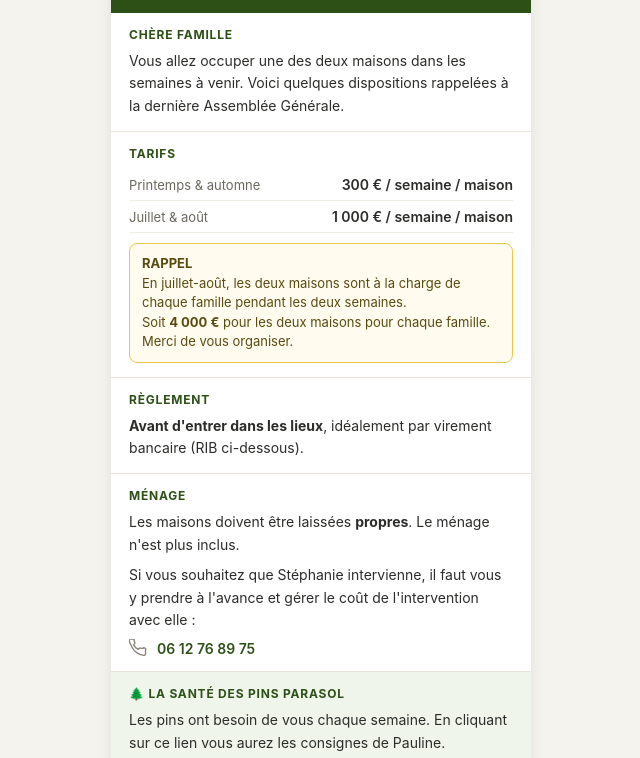
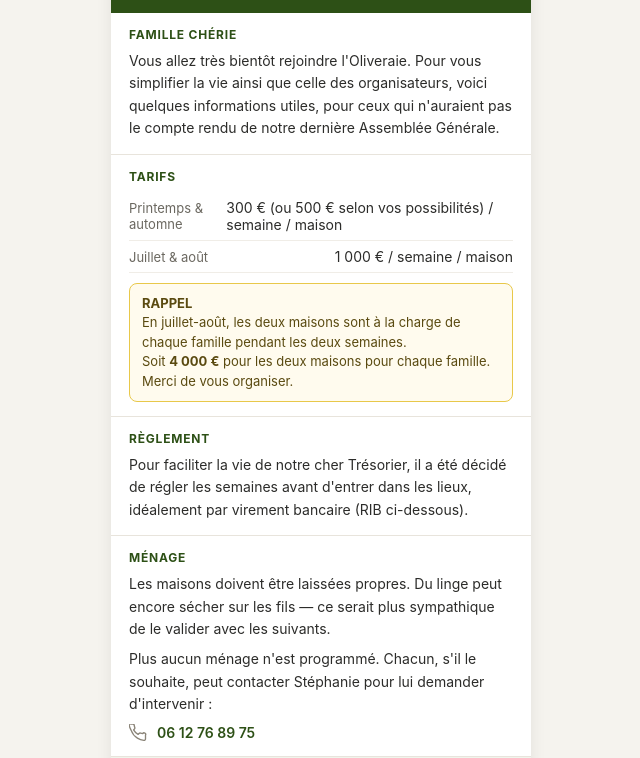
Before and after one commit to jeromew13/OLIVERAIE-CONSIGNES, a plain HTML site: page index.html in a window 1280 px wide. Shown: the part 85-843 px from the top of the page, without its empty margins (319-959 px from the left). Drawn offline with Linux system fonts and the light colour scheme.

Commit message:
Update index.html

```diff
--- a/index.html
+++ b/index.html
@@ -58,7 +58,7 @@
   }
   .tarif-row:last-child { border-bottom: none; }
   .tarif-label { font-size: 13px; color: #6B6860; }
-  .tarif-price { font-size: 14px; font-weight: 600; color: #2C2C2A; }
+  .tarif-price { font-size: 14px; font-weight: 400; color: #2C2C2A; }
   .alert {
     background: #FFFBEE;
     border: 0.5px solid #E8C84A;
@@ -169,15 +169,15 @@
   </div>
 
   <div class="section">
-    <div class="section-title">Chère famille</div>
-    <p>Vous allez occuper une des deux maisons dans les semaines à venir. Voici quelques dispositions rappelées à la dernière Assemblée Générale.</p>
+    <div class="section-title">Famille chérie</div>
+    <p>Vous allez très bientôt rejoindre l'Oliveraie. Pour vous simplifier la vie ainsi que celle des organisateurs, voici quelques informations utiles, pour ceux qui n'auraient pas le compte rendu de notre dernière Assemblée Générale.</p>
   </div>
 
   <div class="section">
     <div class="section-title">Tarifs</div>
     <div class="tarif-row">
       <span class="tarif-label">Printemps &amp; automne</span>
-      <span class="tarif-price">300 € / semaine / maison</span>
+      <span class="tarif-price">300 € (ou 500 € selon vos possibilités) / semaine / maison</span>
     </div>
     <div class="tarif-row">
       <span class="tarif-label">Juillet &amp; août</span>
@@ -190,13 +190,13 @@
 
   <div class="section">
     <div class="section-title">Règlement</div>
-    <p><strong>Avant d'entrer dans les lieux</strong>, idéalement par virement bancaire (RIB ci-dessous).</p>
+    <p>Pour faciliter la vie de notre cher Trésorier, il a été décidé de régler les semaines avant d'entrer dans les lieux, idéalement par virement bancaire (RIB ci-dessous).</p>
   </div>
 
   <div class="section">
     <div class="section-title">Ménage</div>
-    <p>Les maisons doivent être laissées <strong>propres</strong>. Le ménage n'est plus inclus.</p>
-    <p style="margin-top:8px">Si vous souhaitez que Stéphanie intervienne, il faut vous y prendre à l'avance et gérer le coût de l'intervention avec elle :</p>
+    <p>Les maisons doivent être laissées propres. Du linge peut encore sécher sur les fils — ce serait plus sympathique de le valider avec les suivants.</p>
+    <p style="margin-top:8px">Plus aucun ménage n'est programmé. Chacun, s'il le souhaite, peut contacter Stéphanie pour lui demander d'intervenir :</p>
     <div class="contact-row">
       <svg fill="none" stroke-width="1.8" stroke-linecap="round" stroke-linejoin="round" viewBox="0 0 24 24" xmlns="http://www.w3.org/2000/svg"><path d="M22 16.92v3a2 2 0 01-2.18 2 19.79 19.79 0 01-8.63-3.07A19.5 19.5 0 013.07 8.81a19.79 19.79 0 01-3.07-8.68A2 2 0 012 0h3a2 2 0 012 1.72c.127.96.361 1.903.7 2.81a2 2 0 01-.45 2.11L6.09 7.91a16 16 0 006 6l1.27-1.27a2 2 0 012.11-.45c.907.339 1.85.573 2.81.7A2 2 0 0122 14.92z"/></svg>
       <a href="tel:0612768975">06 12 76 89 75</a>
@@ -205,13 +205,15 @@
 
   <div class="section" style="background:#F0F5EC;">
     <div class="section-title">🌲 La santé des pins parasol</div>
-    <p style="margin-bottom:10px">Les pins ont besoin de vous chaque semaine. En cliquant sur ce lien vous aurez les consignes de Pauline.</p>
+    <p style="margin-bottom:12px">Pour aider les pins parasol à résister aux cochenilles-tortue, il est indispensable de les arroser en profondeur au moins une fois par semaine, pour ne pas compromettre leur survie.</p>
+    <p style="margin-bottom:12px">Voici le plan de l'implantation des crépines : tubes ajourés, petits ou grands, plantés à 40 cm dans le sol autour de chaque pin.</p>
+    <p style="margin-bottom:12px">Pour chaque pin : un premier tour avec un arrosoir de 10 litres + un bouchon du bidon Nutribio, puis un second tour avec le tuyau d'arrosage pour diluer le produit.</p>
     <a class="link-block" href="https://jeromew13.github.io/Crepines_oliveraie_2/" target="_blank" style="margin-bottom:0;background:#fff">
       <div class="link-icon">
         <svg fill="none" stroke-width="1.8" stroke-linecap="round" stroke-linejoin="round" viewBox="0 0 24 24" xmlns="http://www.w3.org/2000/svg"><path d="M21 15a2 2 0 01-2 2H7l-4 4V5a2 2 0 012-2h14a2 2 0 012 2z"/></svg>
       </div>
       <div>
-        <div class="link-text">Consignes de Pauline</div>
+        <div class="link-text">Plan des crépines — consignes de Pauline</div>
         <div class="link-sub">jeromew13.github.io/Crepines_oliveraie_2</div>
       </div>
     </a>
```
